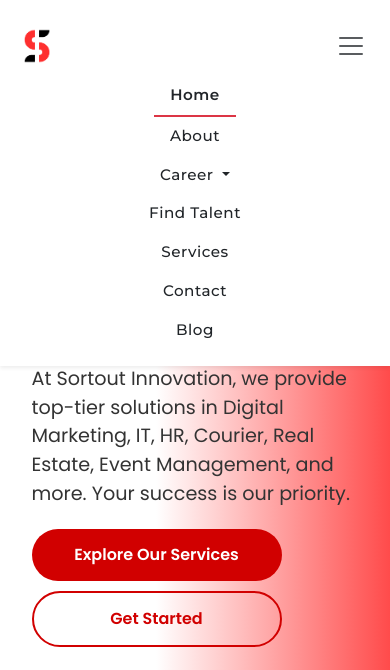
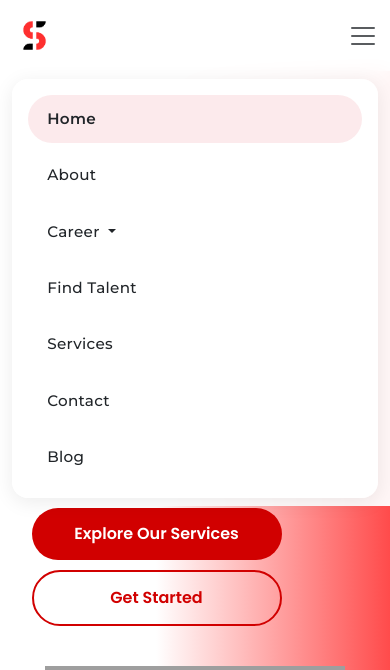
Before and after one commit to ajaySingh2615/sortout-innovation-v2, a PHP site: page /Frontent/ in a window 390 px wide, after a click that opens the changed part. Shown: the top 670 px of the page. Run offline with PHP 8.4, Linux system fonts and the light colour scheme; grey boxes are pictures that could not be loaded.

Commit message:
Refactor navbar design and functionality; updated styles for links and dropdowns, added Font Awesome icons, improved mobile responsiveness, and enhanced scroll behavior for a more modern user experience.

```diff
--- a/components/navbar/navbar.php
+++ b/components/navbar/navbar.php
@@ -8,112 +8,208 @@
 <!-- Google Font -->
 <link href="https://fonts.googleapis.com/css2?family=Montserrat:wght@400;500;600;700&display=swap" rel="stylesheet">
 
-<!-- Bootstrap Navbar with optimized CSS -->
-<nav class="navbar navbar-expand-lg navbar-light bg-white fixed-top shadow-sm py-3">
+<!-- Bootstrap Navbar with modern styling -->
+<nav class="navbar navbar-expand-lg navbar-light bg-white fixed-top">
     <div class="container">
         <!-- Logo -->
-        <a class="navbar-brand" href="/">
-            <img src="/images/sortoutInnovation-icon/sortout-innovation-only-s.gif" alt="Sortout Innovation" height="50">
+        <a class="navbar-brand d-flex align-items-center" href="/">
+            <img src="/images/sortoutInnovation-icon/sortout-innovation-only-s.gif" alt="Sortout Innovation" height="45" class="me-2">
+            <span class="brand-text d-none d-sm-inline">Sortout Innovation</span>
         </a>
 
         <!-- Mobile Toggle Button -->
-        <button class="navbar-toggler border-0" type="button" data-bs-toggle="collapse" data-bs-target="#navbarNav"
+        <button class="navbar-toggler border-0 p-0" type="button" data-bs-toggle="collapse" data-bs-target="#navbarNav"
                 aria-controls="navbarNav" aria-expanded="false" aria-label="Toggle navigation">
             <span class="navbar-toggler-icon"></span>
         </button>
 
         <!-- Navigation Links -->
         <div class="collapse navbar-collapse justify-content-end" id="navbarNav">
-            <ul class="navbar-nav align-items-center">
+            <ul class="navbar-nav align-items-center gap-1">
                 <li class="nav-item">
-                    <a class="nav-link px-3 text-dark position-relative <?php echo ($currentPage == 'home') ? 'active fw-semibold border-bottom border-danger border-2' : 'fw-medium'; ?>" href="/">Home</a>
+                    <a class="nav-link px-3 py-2 rounded-pill text-dark position-relative <?php echo ($currentPage == 'home') ? 'active fw-semibold bg-danger bg-opacity-10 text-danger' : 'fw-medium hover-effect'; ?>" href="/">Home</a>
                 </li>
                 <li class="nav-item">
-                    <a class="nav-link px-3 text-dark position-relative <?php echo ($currentPage == 'about') ? 'active fw-semibold border-bottom border-danger border-2' : 'fw-medium'; ?>" href="/pages/about-page/about.html">About</a>
+                    <a class="nav-link px-3 py-2 rounded-pill text-dark position-relative <?php echo ($currentPage == 'about') ? 'active fw-semibold bg-danger bg-opacity-10 text-danger' : 'fw-medium hover-effect'; ?>" href="/pages/about-page/about.html">About</a>
                 </li>
                 <li class="nav-item dropdown">
-                    <a class="nav-link dropdown-toggle px-3 text-dark position-relative <?php echo ($currentPage == 'career') ? 'active fw-semibold border-bottom border-danger border-2' : 'fw-medium'; ?>" href="#" role="button"
+                    <a class="nav-link dropdown-toggle px-3 py-2 rounded-pill text-dark position-relative <?php echo ($currentPage == 'career') ? 'active fw-semibold bg-danger bg-opacity-10 text-danger' : 'fw-medium hover-effect'; ?>" href="#" role="button"
                        data-bs-toggle="dropdown" aria-expanded="false">
                         Career
                     </a>
-                    <ul class="dropdown-menu border-0 shadow-lg">
+                    <ul class="dropdown-menu border-0 shadow-lg rounded-4 mt-2">
                         <li>
-                            <a class="dropdown-item fw-medium" href="/employee-job/index.php">Employee Jobs</a>
+                            <a class="dropdown-item rounded-3 fw-medium py-2 px-3" href="/employee-job/index.php">
+                                <i class="fas fa-briefcase me-2 text-danger"></i>
+                                Employee Jobs
+                            </a>
                         </li>
+                        <li><hr class="dropdown-divider mx-3 opacity-25"></li>
                         <li>
-                            <a class="dropdown-item fw-medium" href="/admin/artist-v2/public/index.php">Artist Jobs</a>
+                            <a class="dropdown-item rounded-3 fw-medium py-2 px-3" href="/admin/artist-v2/public/index.php">
+                                <i class="fas fa-palette me-2 text-danger"></i>
+                                Artist Jobs
+                            </a>
                         </li>
                     </ul>
                 </li>
                 <li class="nav-item">
-                    <a class="nav-link px-3 text-dark position-relative <?php echo ($currentPage == 'talent') ? 'active fw-semibold border-bottom border-danger border-2' : 'fw-medium'; ?>" href="/modal_agency.php">Find Talent</a>
+                    <a class="nav-link px-3 py-2 rounded-pill text-dark position-relative <?php echo ($currentPage == 'talent') ? 'active fw-semibold bg-danger bg-opacity-10 text-danger' : 'fw-medium hover-effect'; ?>" href="/modal_agency.php">Find Talent</a>
                 </li>
                 <li class="nav-item">
-                    <a class="nav-link px-3 text-dark position-relative <?php echo ($currentPage == 'services') ? 'active fw-semibold border-bottom border-danger border-2' : 'fw-medium'; ?>" href="/pages/our-services-page/service.html">Services</a>
+                    <a class="nav-link px-3 py-2 rounded-pill text-dark position-relative <?php echo ($currentPage == 'services') ? 'active fw-semibold bg-danger bg-opacity-10 text-danger' : 'fw-medium hover-effect'; ?>" href="/pages/our-services-page/service.html">Services</a>
                 </li>
                 <li class="nav-item">
-                    <a class="nav-link px-3 text-dark position-relative <?php echo ($currentPage == 'contact') ? 'active fw-semibold border-bottom border-danger border-2' : 'fw-medium'; ?>" href="/pages/contact-page/contact-page.html">Contact</a>
+                    <a class="nav-link px-3 py-2 rounded-pill text-dark position-relative <?php echo ($currentPage == 'contact') ? 'active fw-semibold bg-danger bg-opacity-10 text-danger' : 'fw-medium hover-effect'; ?>" href="/pages/contact-page/contact-page.html">Contact</a>
                 </li>
                 <li class="nav-item">
-                    <a class="nav-link px-3 text-dark position-relative <?php echo ($currentPage == 'blog') ? 'active fw-semibold border-bottom border-danger border-2' : 'fw-medium'; ?>" href="/blog/index.php">Blog</a>
+                    <a class="nav-link px-3 py-2 rounded-pill text-dark position-relative <?php echo ($currentPage == 'blog') ? 'active fw-semibold bg-danger bg-opacity-10 text-danger' : 'fw-medium hover-effect'; ?>" href="/blog/index.php">Blog</a>
                 </li>
             </ul>
         </div>
     </div>
 </nav>
 
-<!-- Small amount of required custom CSS (minimized) -->
+<!-- Font Awesome for icons -->
+<link rel="stylesheet" href="https://cdnjs.cloudflare.com/ajax/libs/font-awesome/6.0.0/css/all.min.css">
+
+<!-- Modern navbar styling -->
 <style>
 /* Navbar base style */
 .navbar {
     font-family: 'Montserrat', sans-serif;
-    transition: padding 0.3s ease-in-out;
+    transition: all 0.3s ease;
+    backdrop-filter: blur(10px);
+    background-color: rgba(255, 255, 255, 0.95) !important;
 }
 
-/* Nav links general style */
+.navbar.scrolled {
+    padding-top: 0.5rem !important;
+    padding-bottom: 0.5rem !important;
+    background-color: rgba(255, 255, 255, 0.98) !important;
+}
+
+/* Brand styling */
+.brand-text {
+    font-weight: 600;
+    background: linear-gradient(45deg, #d10000, #ff4444);
+    -webkit-background-clip: text;
+    -webkit-text-fill-color: transparent;
+    font-size: 1.2rem;
+}
+
+/* Nav links styling */
 .nav-link {
     font-size: 0.95rem;
-    letter-spacing: 0.5px;
+    letter-spacing: 0.3px;
     transition: all 0.3s ease;
 }
 
-/* Hover effect for nav links using Bootstrap classes */
-.nav-link:not(.active):hover {
-    transform: translateY(-2px);
-    border-bottom: 2px solid #d10000 !important;
+/* Modern hover effect */
+.hover-effect {
+    transition: all 0.3s ease;
 }
 
-/* Dropdown menu styling */
+.hover-effect:hover {
+    background-color: rgba(209, 0, 0, 0.08);
+    color: #d10000 !important;
+    transform: translateY(-1px);
+}
+
+/* Dropdown enhancements */
 .dropdown-menu {
-    border-radius: 0.5rem;
+    border-radius: 1rem;
     margin-top: 0.5rem !important;
 }
 
 .dropdown-item {
-    padding: 0.6rem 1.2rem;
+    padding: 0.7rem 1.2rem;
     font-size: 0.9rem;
     transition: all 0.2s ease;
+    margin: 0.2rem;
 }
 
 .dropdown-item:hover {
-    background-color: rgba(209, 0, 0, 0.05);
+    background-color: rgba(209, 0, 0, 0.08);
     color: #d10000;
     transform: translateX(3px);
 }
 
 .dropdown-item:active {
-     background-color: rgba(209, 0, 0, 0.1);
-     color: #d10000;
+    background-color: rgba(209, 0, 0, 0.12);
+    color: #d10000;
 }
 
-/* Small spacer for fixed navbar - applied via JS now based on class */
+/* Navbar toggler animation */
+.navbar-toggler {
+    transition: transform 0.3s ease;
+}
+
+.navbar-toggler:hover {
+    transform: scale(1.1);
+}
+
+.navbar-toggler:focus {
+    box-shadow: none;
+}
+
+/* Enhanced shadow effect */
+.navbar.shadow-custom {
+    box-shadow: 0 4px 20px rgba(0, 0, 0, 0.05) !important;
+}
+
+/* Body spacing */
 body {
     padding-top: 80px;
 }
 
-/* Navbar shadow on scroll - handled by JS adding/removing .shadow */
-.navbar.shadow {
-     box-shadow: 0 0.125rem 0.25rem rgba(0, 0, 0, 0.075) !important;
+/* Mobile optimizations */
+@media (max-width: 991.98px) {
+    .navbar-collapse {
+        background: rgba(255, 255, 255, 0.98);
+        padding: 1rem;
+        border-radius: 1rem;
+        margin-top: 1rem;
+        box-shadow: 0 4px 20px rgba(0, 0, 0, 0.08);
+    }
+
+    .navbar-nav {
+        gap: 0.5rem !important;
+    }
+
+    .nav-item {
+        width: 100%;
+    }
+
+    .nav-link {
+        padding: 0.8rem 1.2rem !important;
+    }
+}
+
+/* Enhanced dropdown styling */
+@media (min-width: 992px) {
+    .dropdown:hover .dropdown-menu {
+        display: block;
+        margin-top: 0;
+        opacity: 1;
+        visibility: visible;
+        transform: translateY(0);
+    }
+
+    .dropdown-menu {
+        display: block !important;
+        margin-top: 20px;
+        opacity: 0;
+        visibility: hidden;
+        transform: translateY(10px);
+        transition: all 0.3s ease;
+        border-radius: 1rem;
+    }
+
+    .dropdown:hover .nav-link {
+        background-color: rgba(209, 0, 0, 0.08);
+        color: #d10000 !important;
+    }
 }
 </style>
 
@@ -128,22 +224,18 @@ document.addEventListener('DOMContentLoaded', function() {
         document.body.style.paddingTop = navbarHeight + 'px';
     }
 
-    adjustBodyPadding(); // Initial adjustment
-    window.addEventListener('resize', adjustBodyPadding); // Adjust on resize
+    adjustBodyPadding();
+    window.addEventListener('resize', adjustBodyPadding);
 
-    // Scroll behavior for navbar
+    // Enhanced scroll behavior
     window.addEventListener('scroll', () => {
-        if (window.scrollY > 50) {
-            navbar.classList.add('shadow');
-            navbar.style.paddingTop = '0.5rem';
-            navbar.style.paddingBottom = '0.5rem';
+        if (window.scrollY > 20) {
+            navbar.classList.add('shadow-custom', 'scrolled');
         } else {
-            navbar.classList.remove('shadow');
-            navbar.style.paddingTop = '';
-            navbar.style.paddingBottom = '';
+            navbar.classList.remove('shadow-custom', 'scrolled');
         }
 
-        // Hide navbar on scroll down, show on scroll up
+        // Smart navbar hide/show
         if (window.scrollY > lastScrollY && window.scrollY > 100) {
             navbar.style.transform = 'translateY(-100%)';
         } else {
```
